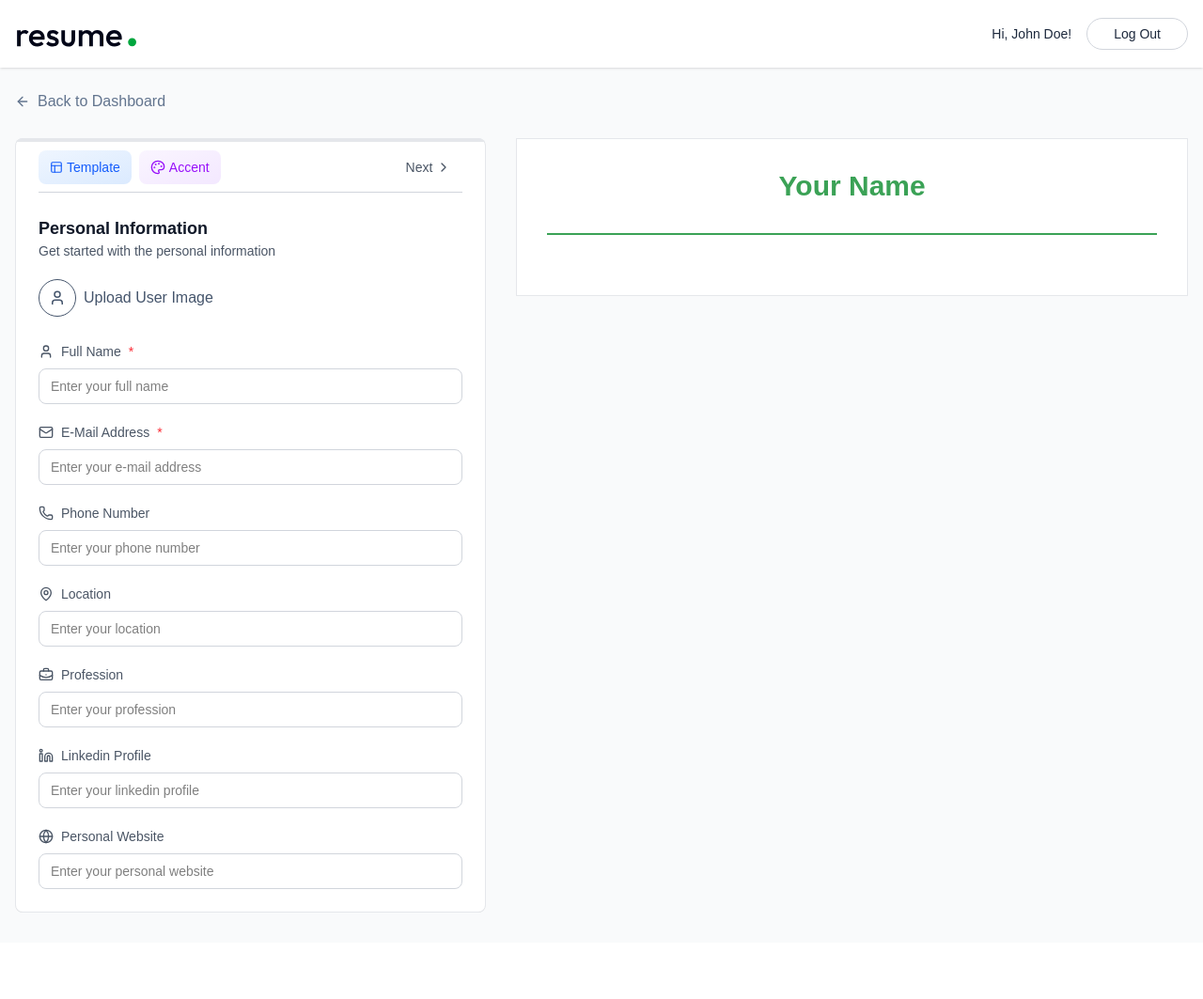
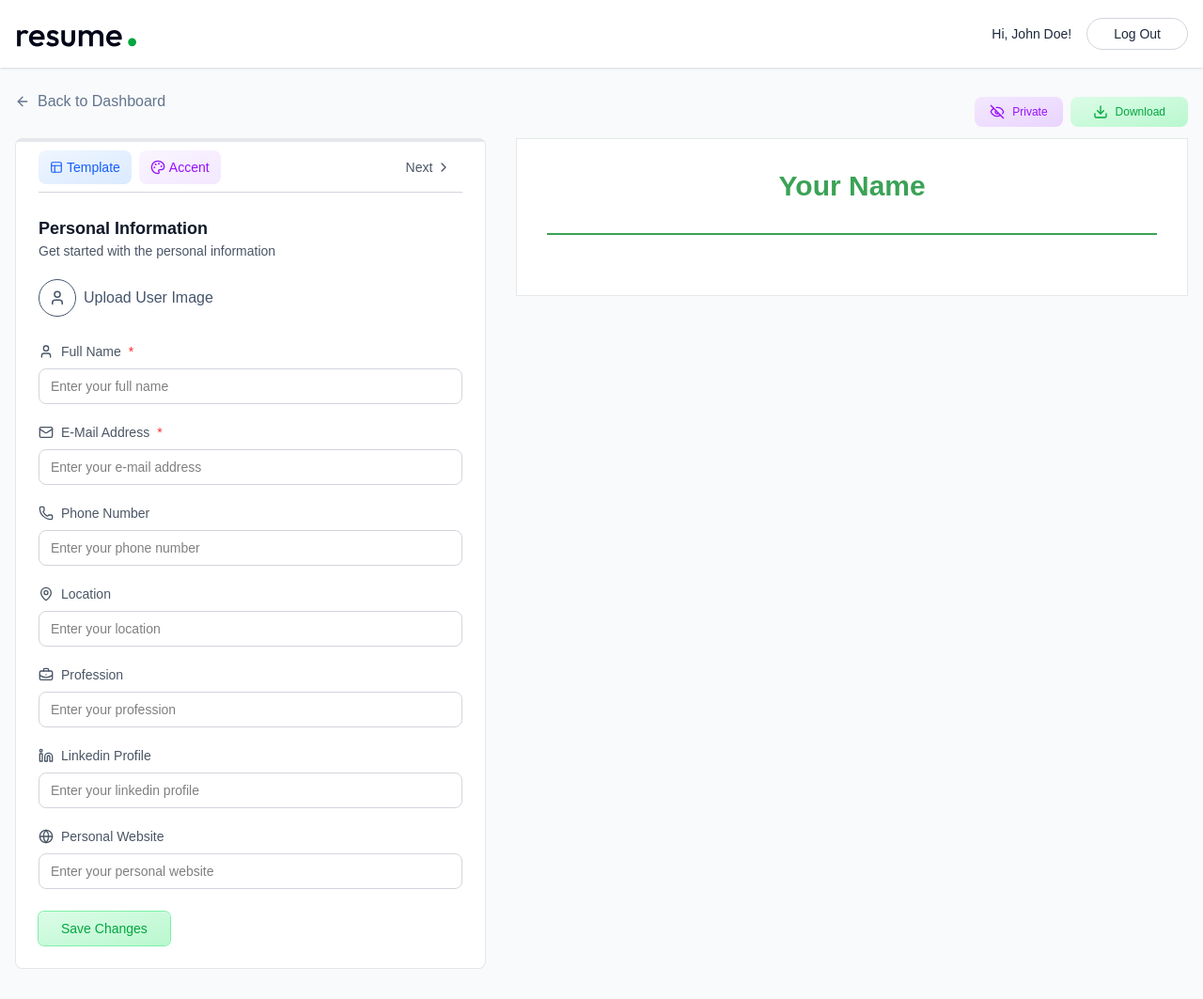
Before and after one commit to fcuello1223/AI-Resume-Builder, a React (Vite) app in the folder client/: page /app/builder/1 in a window 1280 px wide. Shown: the whole page at 94% size. Before the commit the page ends 1003 px from the top, so only its background shows below. Built offline with nearby package versions, Linux system fonts and the light colour scheme.

Commit message:
Added Functionality to make resumé public/private, to download it, and to make it shareable

```diff
--- a/client/src/pages/ResumeBuilder.jsx
+++ b/client/src/pages/ResumeBuilder.jsx
@@ -10,6 +10,10 @@
   Sparkles,
   ChevronLeft,
   ChevronRight,
+  Eye,
+  EyeOff,
+  Download,
+  Share2
 } from "lucide-react";
 
 import { dummyResumeData } from "../assets/assets";
@@ -91,6 +95,25 @@
   useEffect(() => {
     loadResumeData();
   }, []);
+
+  const changeResumeVisibility = async () => {
+    setResumeData({ ...resumeData, public: !resumeData.public });
+  };
+
+  const handleShare = () => {
+    const frontendUrl = window.location.href.split("/app/")[0];
+    const resumeUrl = frontendUrl + "/view/" + resumeId;
+
+    if (navigator.share) {
+      navigator.share({ url: resumeUrl, text: "My Resumé" });
+    } else {
+      alert("Share not supported on this browser!");
+    }
+  };
+
+  const downloadResume = () => {
+    window.print();
+  };
 
   return (
     <div>
@@ -232,11 +255,33 @@
                   />
                 )}
               </div>
+              <button className="bg-linear-to-br from-green-100 to-green-200 ring-green-300 text-green-600 ring hover:ring-green-400 transition-all rounded-md px-6 py-2 mt-6 text-sm">
+                Save Changes
+              </button>
             </div>
           </div>
           {/* Right Side (Preview) */}
           <div className="lg:col-span-7 max-lg:mt-6">
-            <div>{/* Buttons */}</div>
+            <div className="relative w-full">
+              <div className="absolute bottom-3 left-0 right-0 flex items-center justify-end gap-2">
+                {resumeData.public && (
+                  <button onClick={handleShare} className="flex items-center p-2 px-4 gap-2 text-xs bg-linear-to-br from-blue-100 to-blue-200 text-blue-600 ring-blue-300 rounded-lg hover:ring transition-colors">
+                    <Share2 className="size-4" /> Share
+                  </button>
+                )}
+                <button onClick={changeResumeVisibility} className="flex items-center p-2 px-4 gap-2 text-xs bg-linear-to-br from-purple-100 to-purple-200 text-purple-600 ring-purple-300 rounded-lg hover:ring transition-colors">
+                  {resumeData.public ? (
+                    <Eye className="size-4" />
+                  ) : (
+                    <EyeOff className="size-4" />
+                  )}
+                  {resumeData.public ? "Public" : "Private"}
+                </button>
+                <button onClick={downloadResume} className="flex items-center gap-2 px-6 py-2 text-xs bg-linear-to-br from-green-100 to-green-200 text-green-600 ring-green-300 rounded-lg hover:ring transition-colors">
+                  <Download className="size-4" /> Download
+                </button>
+              </div>
+            </div>
             <ResumePreview
               data={resumeData}
               template={resumeData.template}
```
